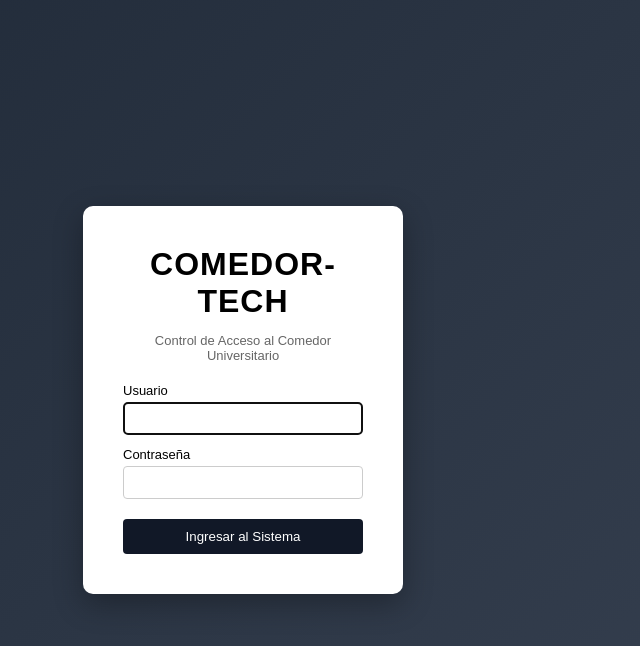
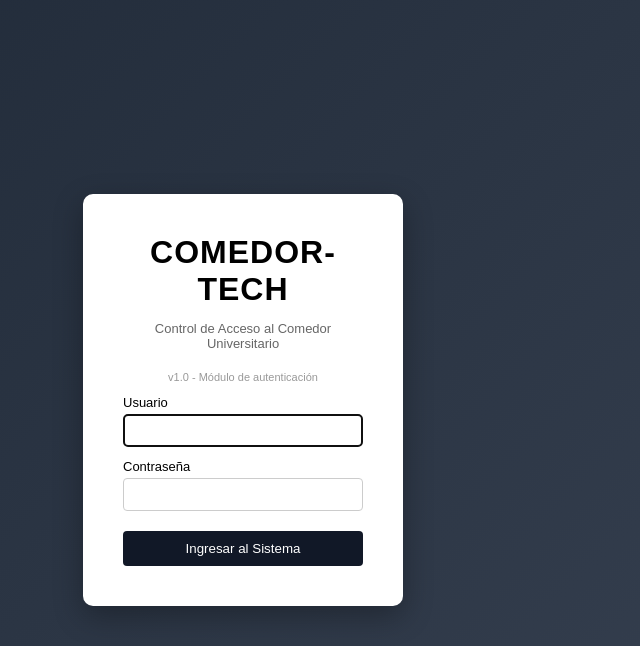
Before and after one commit to 60336206/comedor-tech, a Flask app: page / in a window 1280 px wide. Shown: the top 646 px of the page, without its empty margins (397-1037 px from the left). Run offline with Flask 3, Linux system fonts and the light colour scheme.

Commit message:
agregar versión al formulario de login

```diff
--- a/templates/login.html
+++ b/templates/login.html
@@ -9,7 +9,7 @@
     <div class="login-card">
         <h1>COMEDOR-TECH</h1>
         <p class="subtitle">Control de Acceso al Comedor Universitario</p>
-
+        <p style="font-size:11px;color:#999;">v1.0 - Módulo de autenticación</p>
         {% if error %}
             <div class="alert-error">{{ error }}</div>
         {% endif %}
```
